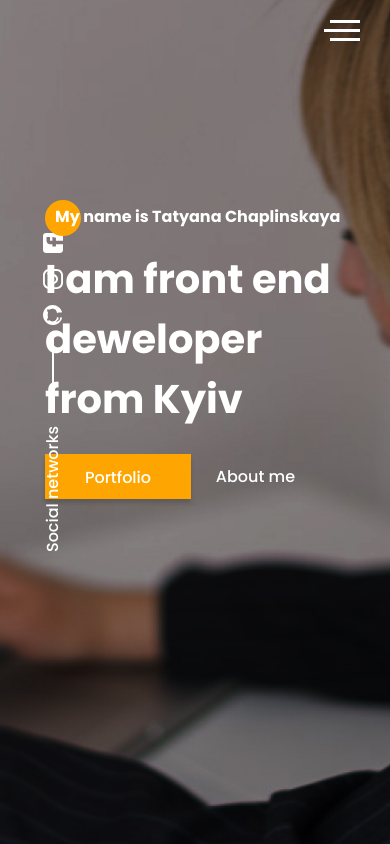
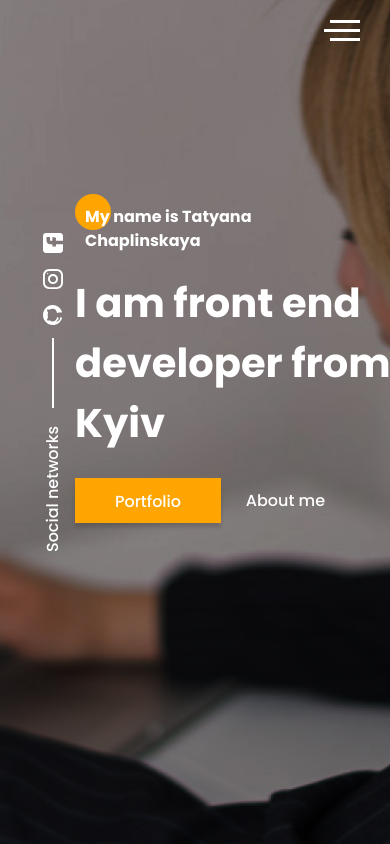
Before and after one commit to Chaplinskaya/portfolio, a website: page src/index.html in a window 390 px wide. Drawn offline with nearby package versions, Linux system fonts and the light colour scheme; files that its build step writes are made by us from their sources; files whose address does not match are found by name.

Commit message:
edit media

```diff
--- a/src/index.html
+++ b/src/index.html
@@ -100,7 +100,7 @@
         </div>
         <div class="container">
             <div class="title title_fz16 promo__subtitle">My name is Tatyana Chaplinskaya</div>
-            <h1 class="title title_fz48 promo__title">I am front end deweloper from Kyiv </h1>
+            <h1 class="title title_fz48 promo__title">I am front end developer from Kyiv </h1>
             <div class="promo__btns">
                 <a href="#" class="promo__link btn">Portfolio</a>
                 <a href="#" class="promo__link">About me</a>
--- a/src/sass/blocks/_media.scss
+++ b/src/sass/blocks/_media.scss
@@ -20,7 +20,7 @@
 }
 @media (max-width: 575px) {
     .container {
-        width: 300px;
+        width: 280px;
     }
     .promo {
         &__title {
@@ -30,12 +30,13 @@
         &__title {
             font-size: 40px;
         }
-        &__subtitle {
-
-        }
     }
     .sidepanel {
         left: 40px;
     }
-
 }
+@media (max-width: 400px) {
+    .container {
+        width: 240px;
+    }
+}
```
Also changed, not shown: dist/css/style.min.css, dist/index.html, dist/js/script.js (deleted).
